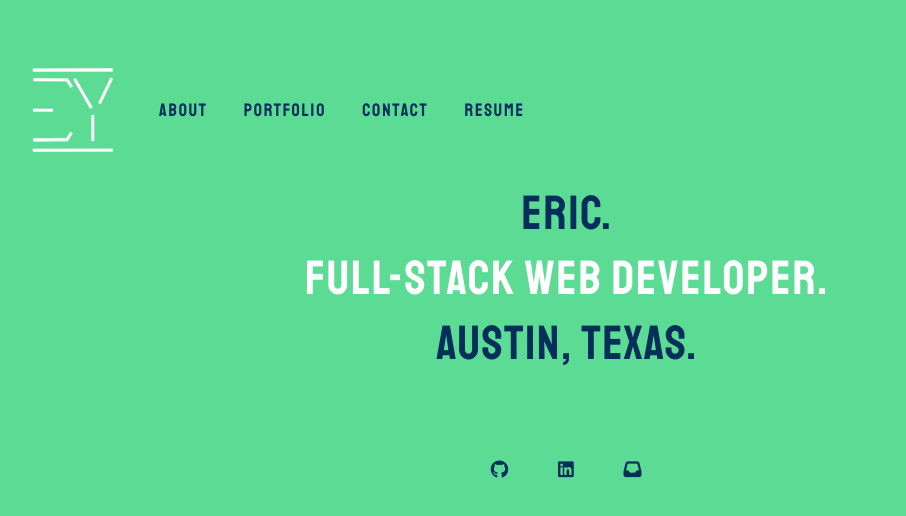
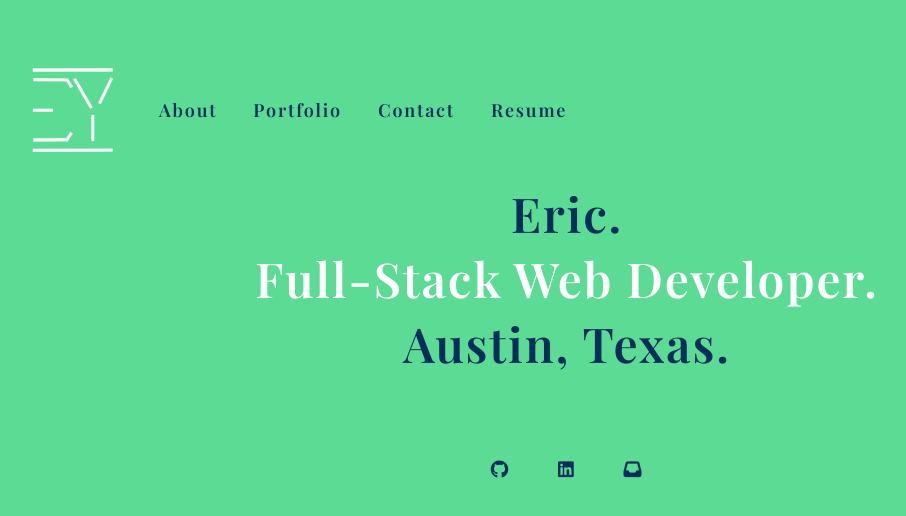
Before and after one commit to ericy98/react-portfolio, a React (Create React App) app in the folder client/: page / in a window 1280 px wide. Shown: the top 516 px of the page, without its empty margins (73-979 px from the left). Built offline with nearby package versions, Linux system fonts and the light colour scheme.

Commit message:
change font design

```diff
--- a/client/public/index.html
+++ b/client/public/index.html
@@ -24,10 +24,8 @@
       work correctly both with client-side routing and a non-root public URL.
       Learn how to configure a non-root public URL by running `npm run build`.
     -->
-  <link href="https://fonts.googleapis.com/css2?family=Staatliches&display=swap" rel="stylesheet">
-  <link rel="preconnect" href="https://fonts.gstatic.com">
-  <link href="https://fonts.googleapis.com/css2?family=Bungee&display=swap" rel="stylesheet">
-  <link href="https://fonts.googleapis.com/css2?family=Open+Sans&display=swap" rel="stylesheet">
+    <link rel="preconnect" href="https://fonts.gstatic.com">
+    <link href="https://fonts.googleapis.com/css2?family=Open+Sans&family=Playfair+Display:wght@600&display=swap" rel="stylesheet">
   <script src="https://kit.fontawesome.com/018cb20254.js" crossorigin="anonymous"></script>
   <title>Eric Yarbrough</title>
 </head>
--- a/client/src/index.css
+++ b/client/src/index.css
@@ -36,7 +36,7 @@ body {
   letter-spacing: .1em;
   background: var(--primary);
   color: var(--text);
-  font-family: 'Open Sans', sans-serif;;
+  font-family: 'Open Sans', sans-serif;
 
 }
 
@@ -46,7 +46,7 @@ h3,
 h4,
 h5,
 h6 {
-  font-family: 'Staatliches', cursive;
+  font-family: 'Playfair Display', serif;
   margin: 5px 0;
   line-height: 1.25;
 }
@@ -367,7 +367,7 @@ footer a:hover {
 }
 
 .nav-link {
-  font-family: 'Staatliches', cursive;
+  font-family: 'Playfair Display', serif;
 }
 
 .who,
```
